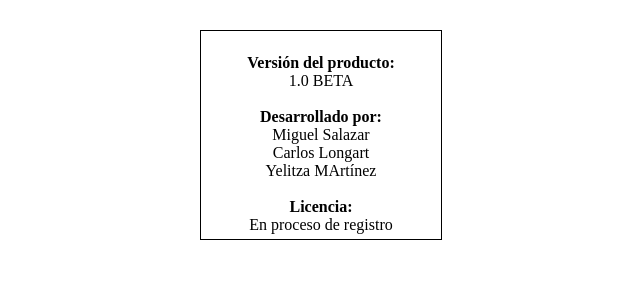
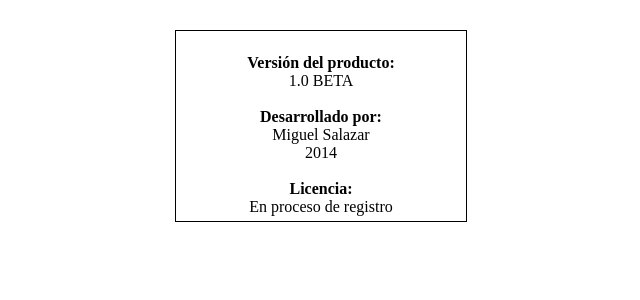
Before and after one commit to RyukZ92/sigaf, a PHP site: page /tcpdf/views/acercade_view.phtml in a window 1280 px wide. Shown: the top 300 px of the page, without its empty margins (319-959 px from the left). Run offline with PHP 8.4, Linux system fonts and the light colour scheme; the template is opened without the code that fills it, so the values that code supplies are empty; some libraries are stand-ins or nearby versions.

Commit message:
Cambios de creador

```diff
--- a/views/acercade_view.phtml
+++ b/views/acercade_view.phtml
@@ -9,7 +9,7 @@ unset($_SESSION['nueva_familia']);
 	<link rel='stylesheet' type='text/css' href='views/css/bienvenida.css'/>
 </head>
 <body>
-<div id='general' style='border:1px solid #000; width:230px; background:#fff; padding:5px;'>
+<div id='general' style='border:1px solid #000; width:280px; background:#fff; padding:5px;'>
 <center><b><?php echo $tema; ?></b></center>
 <BR>
 
@@ -20,10 +20,8 @@ unset($_SESSION['nueva_familia']);
 <br>
 <label style='font-weight:bold;'>Desarrollado por:</label><br>
 Miguel Salazar<br>
-Carlos Longart<br>
-Yelitza MArtínez
-<br>
-<br>
+2014
+<br><br>
 <label style='font-weight:bold;'>Licencia:</label><br>
 En proceso de registro
 </div>
```
